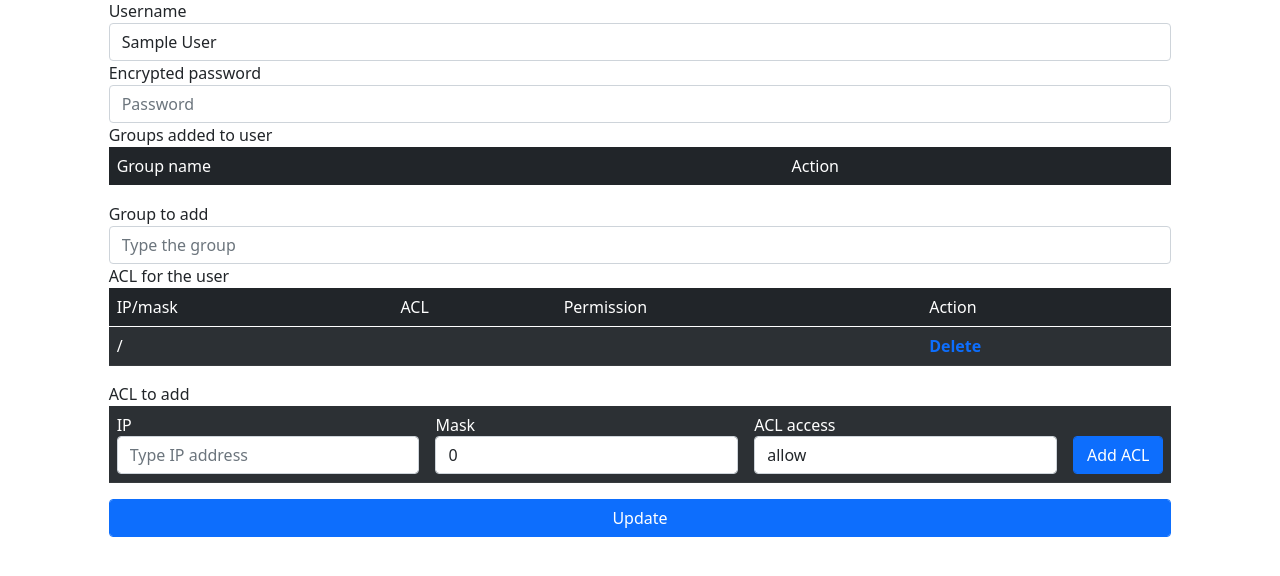
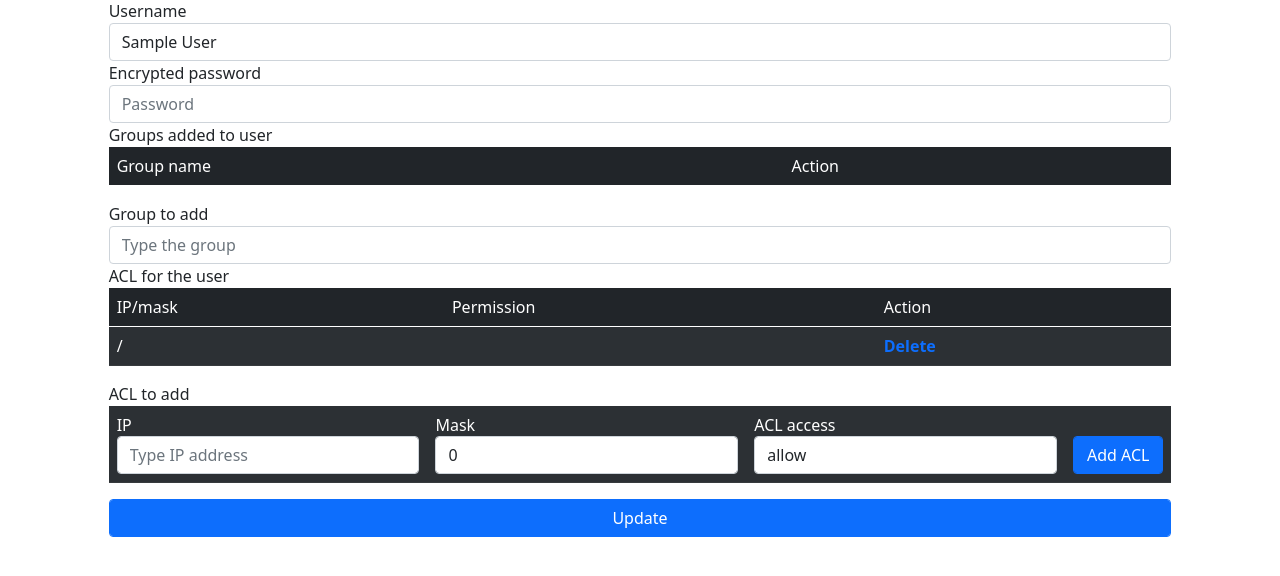
Before and after one commit to dmitriykuptsov/tacacsgui, a Flask app: page /tac_plus/edit_user/?user_id=1 in a window 1280 px wide. Shown: the part 61-637 px from the top of the page. Run offline with Flask 3, Linux system fonts and the light colour scheme; the visitor is signed in with stand-in values (Sample User, id 1); data that the repository does not hold is empty; parts of the project's set-up code (start-up, migrations or seed data) failed here and were passed over; some libraries are stand-ins or nearby versions.

Commit message:
Change presentation of the ACL

```diff
--- a/app/templates/tacacs/edit_group.html
+++ b/app/templates/tacacs/edit_group.html
@@ -158,7 +158,6 @@
                 <thead>
                   <tr>
                     <td>IP/mask</td>
-                    <td>ACL</td>
                     <td>Permission</td>
                     <td>Action</td>
                   </tr>
@@ -167,7 +166,6 @@
                   {% for acl in acls %}
                     <tr>
                       <td>{{ acl.ip }}/{{ acl.mask }}</td>
-                      <td>{{ acl.mask }}</td>
                       <td>{{ acl.access }}</td>
                       <!-- td><a href="/tac_plus/delete_acl_from_group/?acl_id={{ acl.id }}&group_id={{group.id}}" onclick="delete_acl(acl.id, group.id)">Delete</a></td -->
                       <td><a href="#" onclick="delete_acl({{acl.id}}, {{group.id}})">Delete</a></td>
--- a/app/templates/tacacs/edit_user.html
+++ b/app/templates/tacacs/edit_user.html
@@ -143,7 +143,6 @@
                 <thead>
                   <tr>
                     <td>IP/mask</td>
-                    <td>ACL</td>
                     <td>Permission</td>
                     <td>Action</td>
                   </tr>
@@ -152,7 +151,6 @@
                   {% for acl in acls %}
                     <tr>
                       <td>{{ acl.ip }}/{{ acl.mask }}</td>
-                      <td>{{ acl.mask }}</td>
                       <td>{{ acl.access }}</td>
                       <td><a href="#" onclick="delete_acl({{acl.id}}, {{user.id}})">Delete</a></td>
                     </tr>
```
